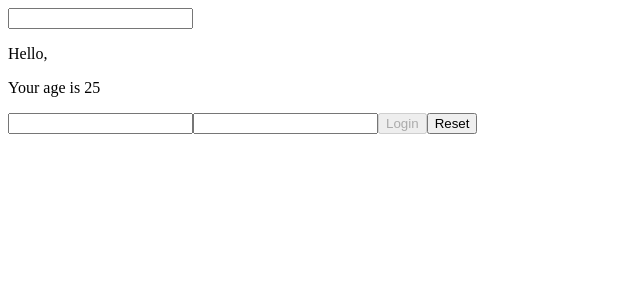
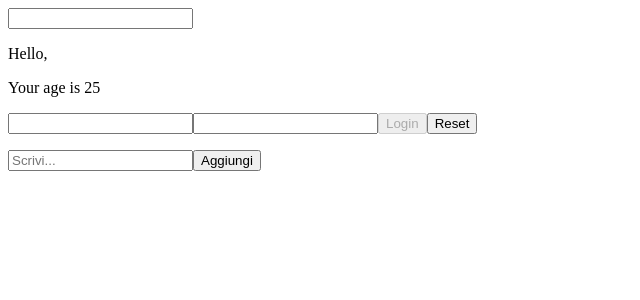
Before and after one commit to Rushizo/EserciziReact, a React (Create React App) app in the folder esercizi_da_inviare/: page / in a window 1280 px wide. Shown: the top 300 px of the page, without its empty margins (0-640 px from the left). Built offline with nearby package versions, Linux system fonts and the light colour scheme.

Commit message:
Exercise 25 done

```diff
--- a/esercizi_da_inviare/src/App.js
+++ b/esercizi_da_inviare/src/App.js
@@ -1,12 +1,13 @@
 import InteractiveWelcome from "./InteractiveWelcome"
 import Login from "./Login"
+import TodoList from "./TodoList"
 
 const App = () =>{
     return(
         <>
             <InteractiveWelcome  />
             <Login />
-
+            <TodoList/>
         </>
     )
 }
--- /dev/null
+++ b/esercizi_da_inviare/src/TodoList.js
@@ -0,0 +1,32 @@
+import { useState } from "react"
+
+
+const TodoList = () => {
+    const [items, setItems] = useState([])
+    const [text, setText] = useState("")
+
+    const handleText = (event) => {
+        setText(event.target.value)
+    }
+
+    const handleItem = (event) => {
+        event.preventDefault()
+        setItems([...items, text])
+        setText(text)
+    }
+
+
+    return(
+        <>
+            <ul>
+                {items.map((item, index) => <li key={index}>{item}</li>)}
+            </ul>
+            <form>
+                <input type="text" placeholder="Scrivi..." onChange={handleText}/>
+                <button onClick={handleItem}>Aggiungi</button>
+            </form>
+        </>
+    )
+}
+
+export default TodoList
```
